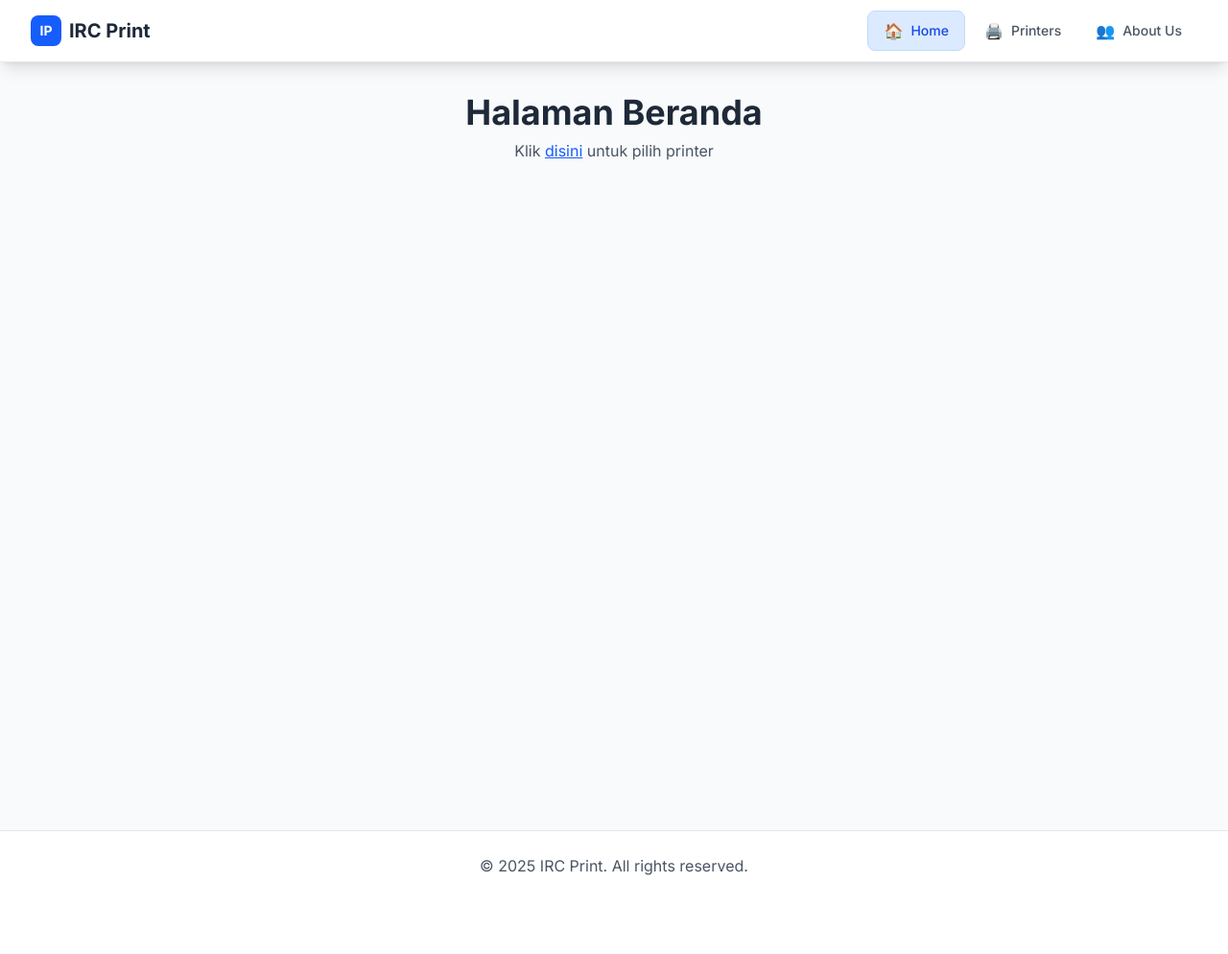
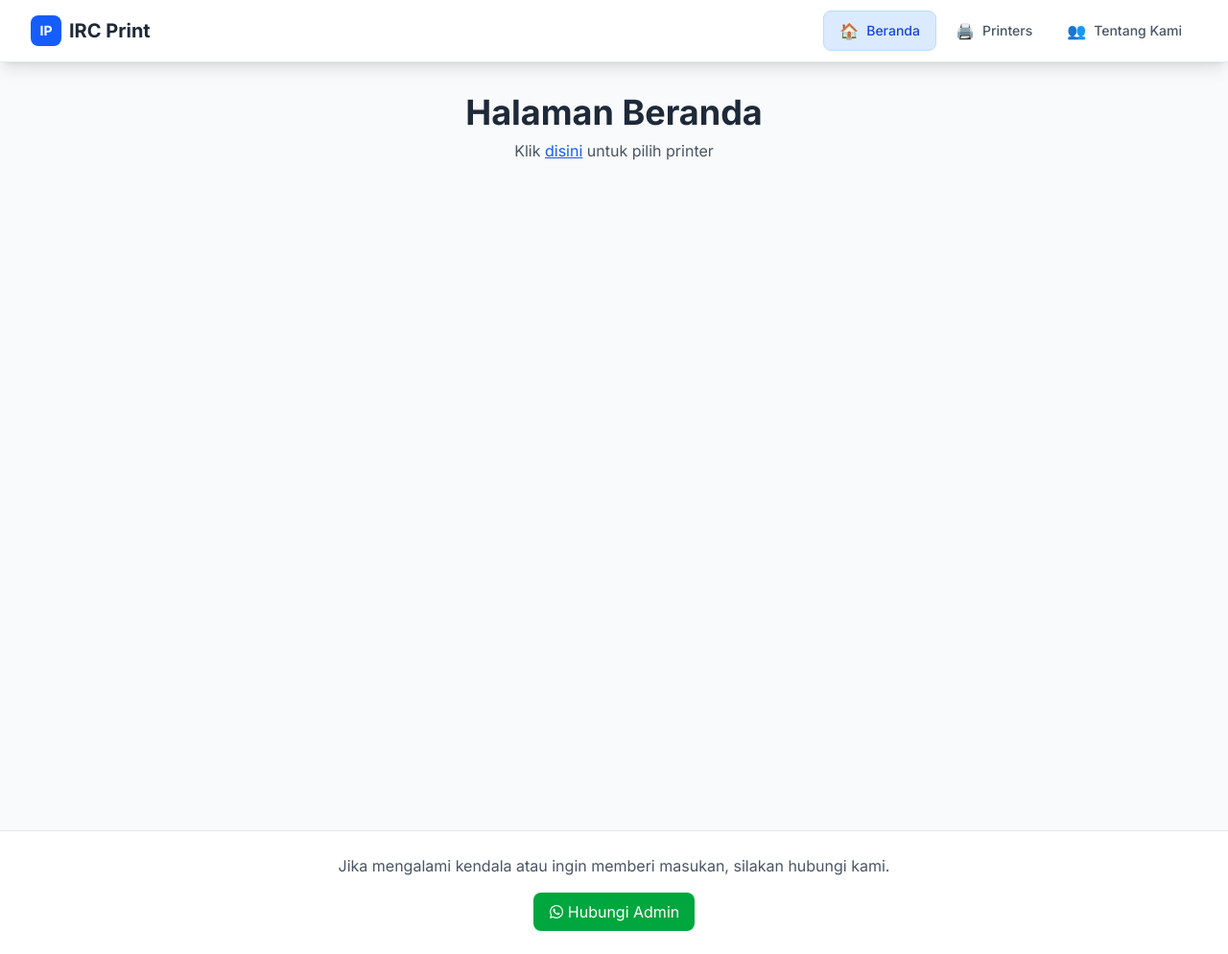
Before and after one commit to irchamzah/irc-print, a Next.js app: page / in a window 1280 px wide. Shown: the whole page at 96% size. Before the commit the page ends 938 px from the top, so only its background shows below. Built offline with nearby package versions, Linux system fonts and the light colour scheme.

Commit message:
update tampilan printer

```diff
--- a/app/components/TopBar.js
+++ b/app/components/TopBar.js
@@ -8,9 +8,9 @@ export default function TopBar() {
   const pathname = usePathname();
 
   const menuItems = [
-    { name: "Home", href: "/", icon: "🏠" },
+    { name: "Beranda", href: "/", icon: "🏠" },
     { name: "Printers", href: "/printers", icon: "🖨️" },
-    { name: "About Us", href: "/about", icon: "👥" },
+    { name: "Tentang Kami", href: "/about", icon: "👥" },
   ];
 
   const isActive = (href) => {
--- a/app/layout.js
+++ b/app/layout.js
@@ -1,6 +1,7 @@
 import { Inter } from "next/font/google";
 import "./globals.css";
 import TopBar from "@/app/components/TopBar";
+import { FaWhatsapp } from "react-icons/fa";
 
 const inter = Inter({ subsets: ["latin"] });
 
@@ -21,7 +22,20 @@ export default function RootLayout({ children }) {
           <footer className="bg-white border-t border-gray-200 mt-auto">
             <div className="max-w-7xl mx-auto px-4 sm:px-6 lg:px-8 py-6">
               <div className="text-center text-gray-600">
-                <p>&copy; 2025 IRC Print. All rights reserved.</p>
+                <p className="text-gray-600 mb-4">
+                  Jika mengalami kendala atau ingin memberi masukan, silakan
+                  hubungi kami.
+                </p>
+                <div className="flex flex-col sm:flex-row gap-3 justify-center">
+                  <a
+                    href="https://wa.me/6285117038583"
+                    target="_blank"
+                    rel="noopener noreferrer"
+                    className="inline-flex items-center justify-center px-4 py-2 bg-green-600 text-white rounded-lg hover:bg-green-700 transition-colors"
+                  >
+                    <FaWhatsapp className="mr-1" /> Hubungi Admin
+                  </a>
+                </div>
               </div>
             </div>
           </footer>
--- a/app/printers/[printerId]/components/FileUploadSection.js
+++ b/app/printers/[printerId]/components/FileUploadSection.js
@@ -15,6 +15,17 @@ export const FileUploadSection = ({ file, onFileUpload, isLoading }) => {
   };
 
   return (
+    <>
+      <div className="flex justify-center animate-pulse">
+        <a
+          href="https://drive.google.com/drive/folders/1vsmihRxRCRLuP8TVbRnD5exJfMpWY4_c"
+          target="_blank"
+        >
+          <span className="text-blue-500 text-sm underline font-bold">
+            Lihat Tutorial Print
+          </span>
+        </a>
+      </div>
       <div className="bg-blue-50 rounded-xl border border-blue-200 p-4 sm:p-6">
         <h2 className="text-lg sm:text-xl font-semibold text-gray-800 mb-3 sm:mb-4 flex items-center">
           <svg
@@ -33,7 +44,6 @@ export const FileUploadSection = ({ file, onFileUpload, isLoading }) => {
           </svg>
           Upload File
         </h2>
-
         <div className="flex items-center justify-center w-full">
           <label className="flex flex-col items-center justify-center w-full h-32 sm:h-40 border-2 border-dashed border-blue-300 rounded-xl cursor-pointer bg-white hover:bg-blue-50 transition-all duration-200">
             <div className="flex flex-col items-center justify-center pt-5 pb-6 px-4 text-center">
@@ -68,7 +78,6 @@ export const FileUploadSection = ({ file, onFileUpload, isLoading }) => {
             />
           </label>
         </div>
-
         {file && (
           <div className="mt-3 flex items-center justify-center sm:justify-start">
             <div className="bg-green-50 border border-green-200 rounded-lg px-3 py-2 flex items-center">
@@ -93,5 +102,6 @@ export const FileUploadSection = ({ file, onFileUpload, isLoading }) => {
           </div>
         )}
       </div>
+    </>
   );
 };
--- a/app/printers/[printerId]/components/PointsSection.js
+++ b/app/printers/[printerId]/components/PointsSection.js
@@ -63,19 +63,19 @@ export const PointsSection = ({
             <label className="block text-sm text-gray-600 mb-2">
               Masukkan nomor HP
             </label>
-            <div className="flex gap-2">
+            <div className="flex gap-2 w-full">
               <input
                 type="tel"
                 value={localPhoneNumber}
                 onChange={handleLocalPhoneChange}
                 placeholder="085117038583"
-                className="flex-1 px-3 py-2 border border-gray-300 rounded-md text-black focus:ring-2 focus:ring-yellow-400 focus:border-yellow-400 text-sm"
+                className="flex-1 min-w-0 px-3 py-2 border border-gray-300 rounded-md text-black focus:ring-2 focus:ring-yellow-400 focus:border-yellow-400 text-sm"
               />
               <button
                 type="button"
                 onClick={handleCheckPoints}
                 disabled={checkingPoints}
-                className="px-4 py-2 bg-yellow-500 text-white rounded-md hover:bg-yellow-600 disabled:bg-yellow-300 text-sm font-medium min-w-[80px]"
+                className="flex-shrink-0 px-4 py-2 bg-yellow-500 text-white rounded-md hover:bg-yellow-600 disabled:bg-yellow-300 text-sm font-medium w-[80px]"
               >
                 {checkingPoints ? (
                   <div className="animate-spin rounded-full h-4 w-4 border-b-2 border-white mx-auto"></div>
--- a/app/printers/components/PrintersFooter.js
+++ b/app/printers/components/PrintersFooter.js
@@ -8,7 +8,7 @@ export default function PrintersFooter() {
           Butuh Bantuan?
         </h4>
         <p className="text-gray-600 mb-4">
-          Hubungi kami jika mengalami kendala
+          Hubungi kami jika mengalami kendala atau ingin memberikan masukan.
         </p>
         <div className="flex flex-col sm:flex-row gap-3 justify-center">
           <a
--- a/app/printers/components/PrintersHeader.js
+++ b/app/printers/components/PrintersHeader.js
@@ -4,7 +4,7 @@ export default function PrintersHeader({ userLocation }) {
       <div className="max-w-7xl mx-auto px-4 sm:px-6 lg:px-8 py-8">
         <div className="text-center">
           <h1 className="text-3xl sm:text-4xl font-bold text-gray-800 mb-3">
-            🖨️ Pilih Printer
+            🖨️ Printer Terdekat
           </h1>
           <p className="text-gray-600 text-lg max-w-2xl mx-auto">
             Temukan printer terdekat untuk mencetak dokumen Anda
--- a/app/printers/page.js
+++ b/app/printers/page.js
@@ -26,7 +26,7 @@ export default function PrintersPage() {
         />
       </main>
 
-      <PrintersFooter />
+      {/* <PrintersFooter />s */}
     </div>
   );
 }
```
Lines whose indentation alone changed are shown as unchanged.
